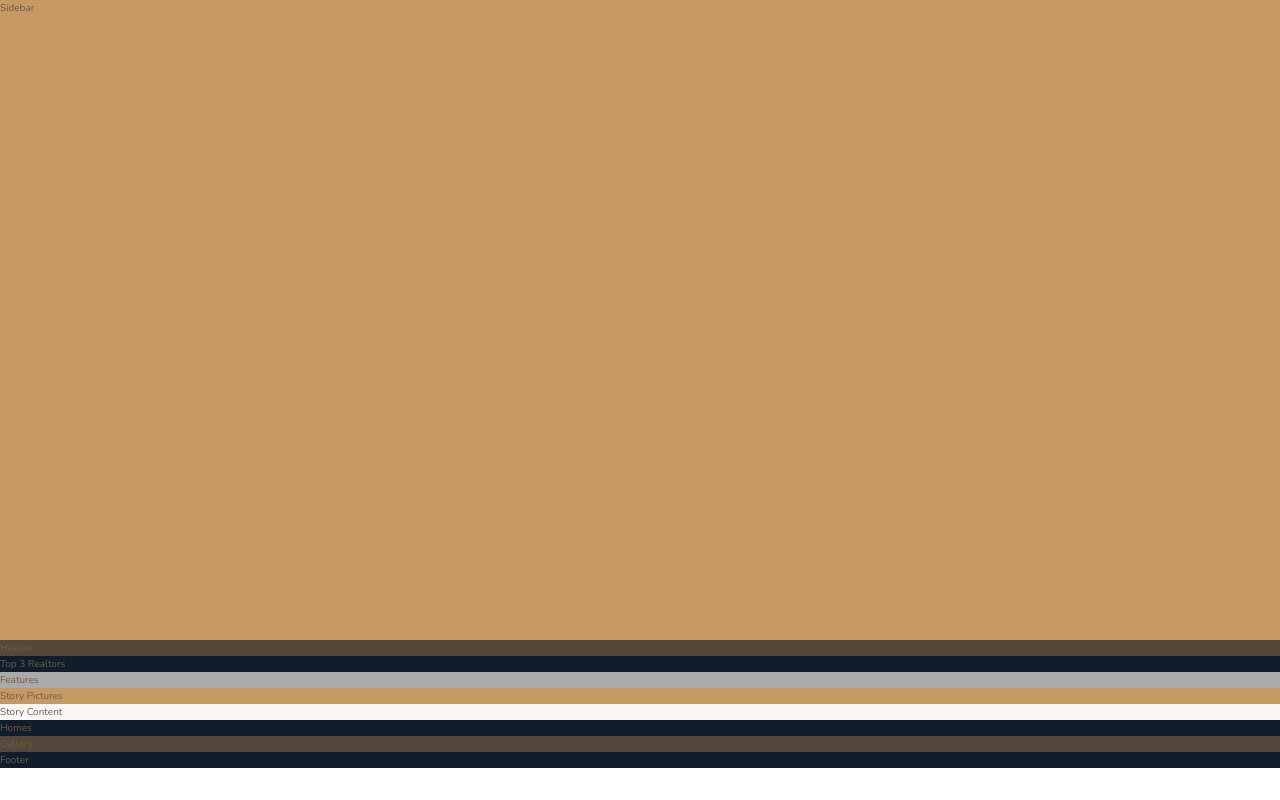
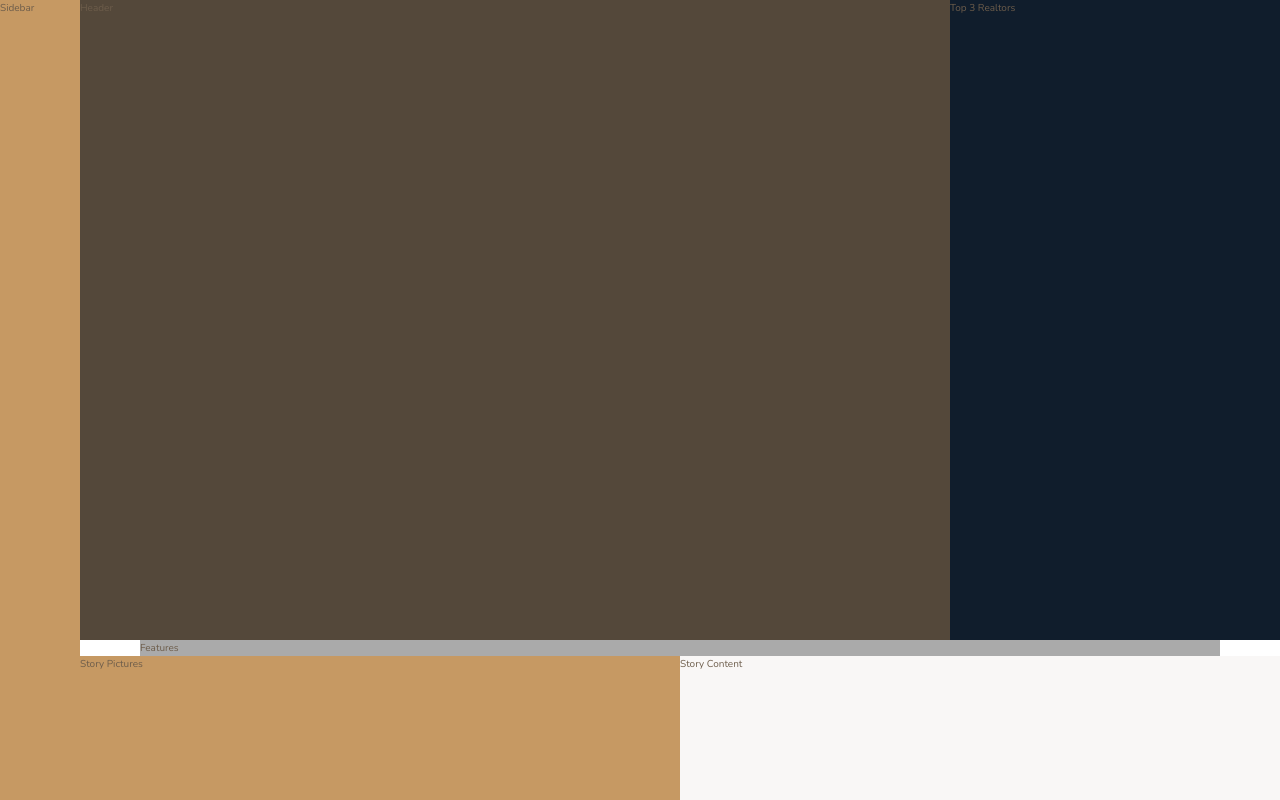
Before and after one commit to KatrinaTom/CSS-Grid-Practice, a website: page index.html in a window 1280 px wide. Shown: the top 800 px of the page. Drawn offline with nearby package versions, Linux system fonts and the light colour scheme.

Commit message:
grid layout

```diff
--- a/sass/_base.scss
+++ b/sass/_base.scss
@@ -36,5 +36,7 @@ body {
 
 .container {
     display: grid;
-    grid-template-rows: 80vh min-content;
+    grid-template-rows: 80vh min-content 40vw repeat(2, min-content);
+    grid-template-columns: [sidebar-start] 8rem [sidebar-end full-start]
+    minmax(6rem, 1fr) [center-start] repeat(8, [col-start] minmax(min-content, 14rem) [col-end] ) [center-end] minmax(6rem, 1fr) [full-end];
 }
--- a/sass/_features.scss
+++ b/sass/_features.scss
@@ -1,3 +1,4 @@
 .features {
     background-color: $color-grey-light-2;
+    grid-column: center-start / center-end;
 }
--- a/sass/_footer.scss
+++ b/sass/_footer.scss
@@ -1,3 +1,4 @@
 .footer {
     background-color: $color-secondary;
+    grid-column: full-start / full-end;
 }
--- a/sass/_gallery.scss
+++ b/sass/_gallery.scss
@@ -1,3 +1,4 @@
 .gallery {
     background-color: $color-grey-dark-1;
+    grid-column: full-start / full-end;
 }
--- a/sass/_header.scss
+++ b/sass/_header.scss
@@ -1,3 +1,4 @@
 .header {
     background-color: $color-grey-dark-1;
+    grid-column: full-start / col-end 6;
 }
--- a/sass/_homes.scss
+++ b/sass/_homes.scss
@@ -1,3 +1,4 @@
 .homes {
     background-color: $color-secondary;
+    grid-column: center-start / center-end;
 }
--- a/sass/_realtors.scss
+++ b/sass/_realtors.scss
@@ -1,3 +1,4 @@
 .realtors {
     background-color: $color-secondary;
+    grid-column: col-start 7 /full-end;
 }
--- a/sass/_sidebar.scss
+++ b/sass/_sidebar.scss
@@ -1,3 +1,5 @@
 .sidebar {
     background-color: $color-primary;
+    grid-column: sidebar-start / sidebar-end;
+    grid-row: 1 / -1;
 }
--- a/sass/_story.scss
+++ b/sass/_story.scss
@@ -1,9 +1,11 @@
 .story {
     &__pictures {
         background-color: $color-primary;
+        grid-column: full-start / col-end 4;
     }
 
     &__content {
         background-color: $color-grey-light-1;
+        grid-column: col-start 5 / full-end;
     }
 }
```
Also changed, not shown: css/style.css.
